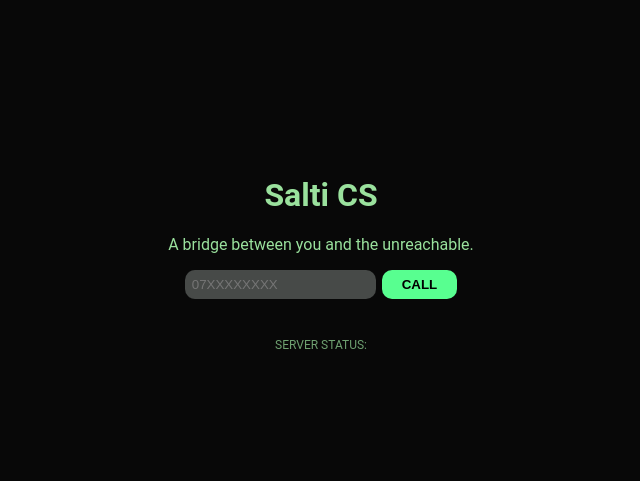
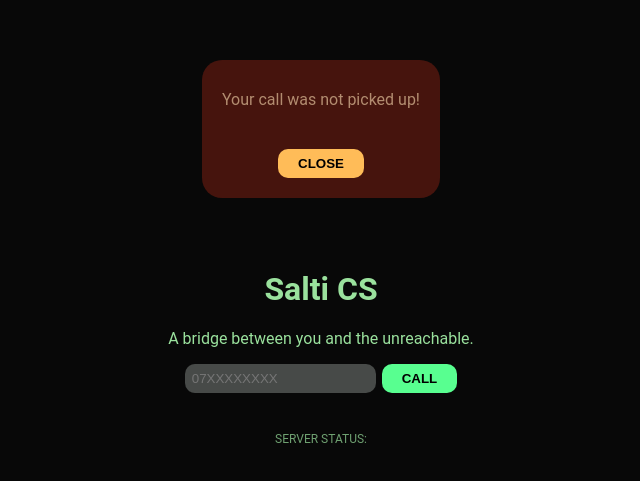
Before and after one commit to abdurryy/Salti-CS, a website: page client/public/index.html in a window 1280 px wide. Shown: the part 141-622 px from the top of the page, without its empty margins (319-959 px from the left). Drawn offline with Linux system fonts and the light colour scheme; no server answers.

Commit message:
Call UI changed.

```diff
--- a/client/public/index.html
+++ b/client/public/index.html
@@ -7,10 +7,9 @@
 </head>
 <body>
     <div id="intro">
-        <div id="popup" style="display: none;">
-            <h1>Information</h1>
-            <p>Your call was either declined or trapped between a call/request!</p>
-            <button onclick="document.getElementById('popup').style.display='none'">CLOSE</button>
+        <div id="popup" style="display: flex;">
+            <p>Your call was not picked up!</p>
+            <button onclick="location.reload()">CLOSE</button>
         </div>
         <div id="cont">
             <h1>Salti CS</h1>
```
